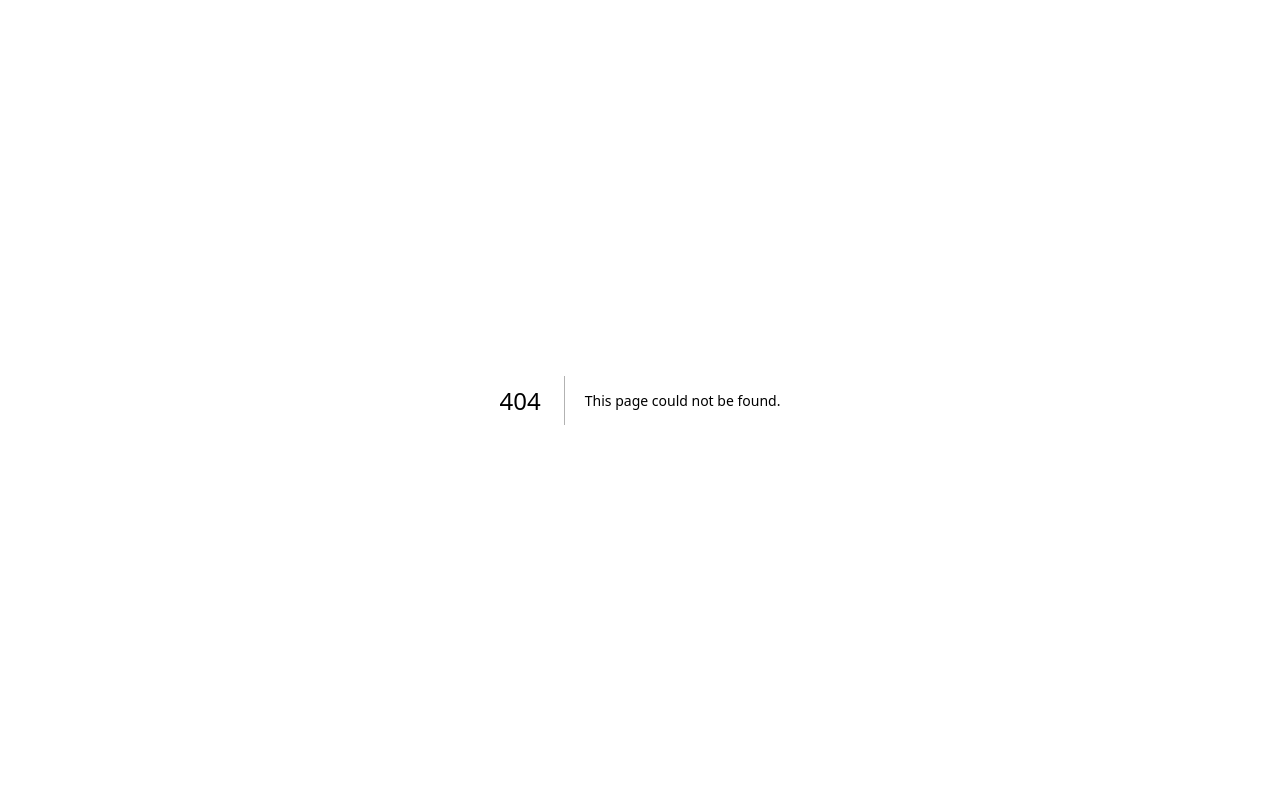
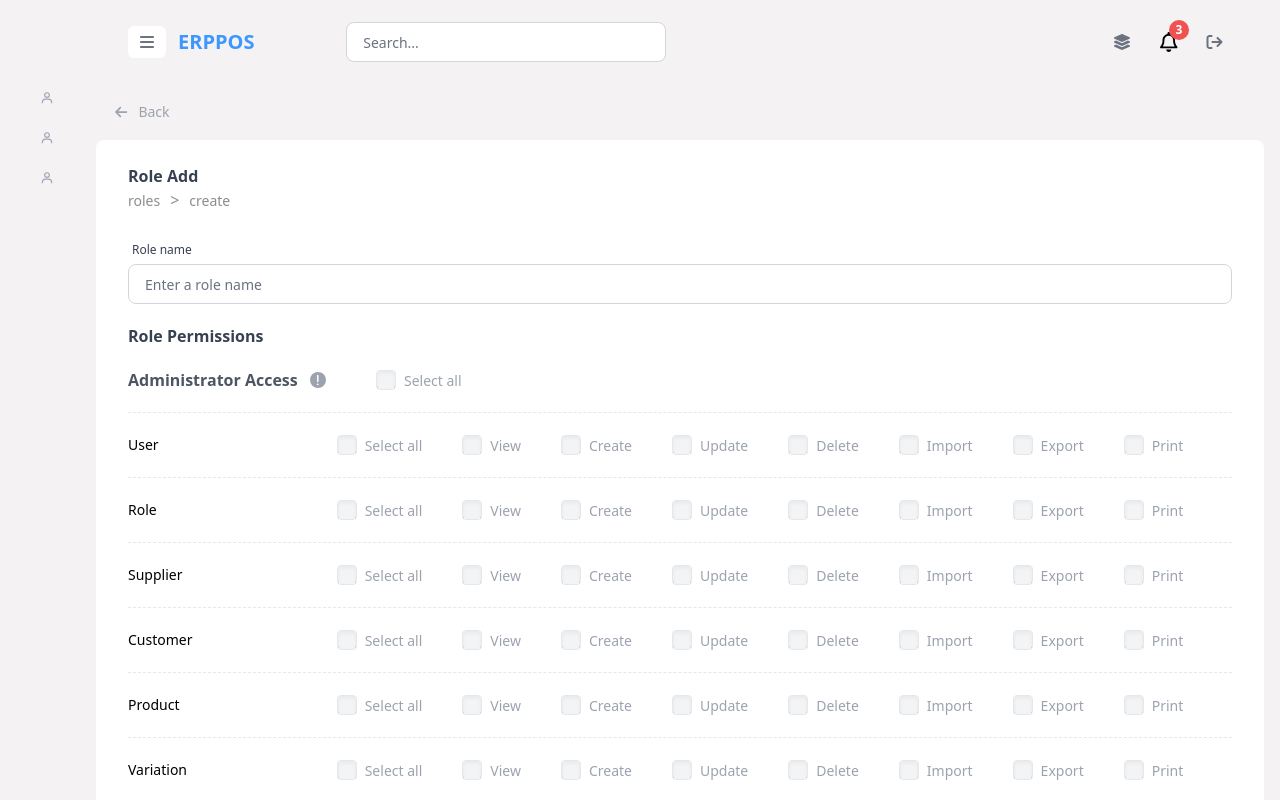
Before and after one commit to picoinno/erppos_react, a Next.js app: page /roles/create in a window 1280 px wide. Before the commit this address had no page. Shown: the top 800 px of the page. Built offline with nearby package versions, Linux system fonts and the light colour scheme.

Commit message:
fix: create role page

```diff
--- a/src/components/form/input/Checkbox.js
+++ b/src/components/form/input/Checkbox.js
@@ -11,7 +11,9 @@ const Checkbox = ({ name, value, id, labelText, required }) => {
 	return (
 		<React.Fragment>
 			<div className="flex items-center">
-				<div className="w-5 h-5 relative overflow-hidden border rounded cursor-pointer">
+				<div
+					className={` w-5 h-5 relative overflow-hidden border rounded cursor-pointer`}
+				>
 					<input
 						type="checkbox"
 						className="w-full h-full appearance-none cursor-pointer focus:outline-none"
@@ -25,7 +27,7 @@ const Checkbox = ({ name, value, id, labelText, required }) => {
 						className={`pointer-events-none w-full h-full absolute top-0 left-0 flex items-center justify-center text-xs text-white shadow-inner ${
 							checked
 								? "bg-[#3e97ff] border-[#3e97ff]"
-								: "bg-gray-200 border-gray-400"
+								: "bg-gray-100 border-gray-300"
 						}`}
 					>
 						{checked ? <FontAwesomeIcon icon={faCheck} /> : null}
--- /dev/null
+++ b/src/pages/roles/create/index.js
@@ -0,0 +1,134 @@
+import Breadcrumbs from "@/components/Breadcrumbs";
+import Layout from "@/components/Layout";
+import Button from "@/components/form/button/Button";
+import Checkbox from "@/components/form/input/Checkbox";
+import Input from "@/components/form/input/Input";
+import { faArrowLeft, faExclamation } from "@fortawesome/free-solid-svg-icons";
+import { FontAwesomeIcon } from "@fortawesome/react-fontawesome";
+import React from "react";
+
+const roleRequire = [
+	"User",
+	"Role",
+	"Supplier",
+	"Customer",
+	"Product",
+	"Variation",
+	"Selling Price Groups",
+	"Unit",
+	"Uom",
+	"Category",
+	"Brand",
+	"Warranty",
+	"Manufacture",
+	"Generic",
+	"Pos",
+	"Purchase",
+	"Sell",
+	"Stock Transfer",
+	"Stock Adjustment",
+	"Opening Stock",
+	"Cash & Payment",
+	"Expense",
+	"Module",
+	"Exchange Rate",
+	"Reservation",
+	"Restaurant",
+	"Room Management",
+	"Stockin",
+	"Stockout",
+];
+const CreateRole = () => {
+	return (
+		<Layout>
+			<div className="w-full h-full">
+				<div className="my-2">
+					<Button
+						leftIcon={faArrowLeft}
+						className="bg-transparent text-gray-400 hover:bg-gray-200"
+					>
+						Back
+					</Button>
+				</div>
+				<div className="bg-white rounded-lg px-8">
+					<div className="pt-6">
+						<h1 className="font-semibold text-md text-gray-700">Role Add</h1>
+						<div>
+							<Breadcrumbs />
+						</div>
+					</div>
+					<div className="w-full mt-5">
+						<Input labelText="Role name" placeholder="Enter a role name" />
+					</div>
+					<div className="mt-5">
+						<h1 className="text-md font-semibold text-gray-700">
+							Role Permissions
+						</h1>
+						<div className="mt-5 pb-5 flex gap-10">
+							<div className="flex items-center gap-3 w-[13rem]">
+								<h1 className="text-md font-semibold text-gray-600">
+									Administrator Access
+								</h1>
+								<div className="w-4 h-4 flex items-center justify-center bg-gray-400 rounded-full">
+									<FontAwesomeIcon
+										icon={faExclamation}
+										size="xs"
+										className="text-white"
+									/>
+								</div>
+							</div>
+							<div>
+								<Checkbox labelText="Select all" />
+							</div>
+						</div>
+						{roleRequire &&
+							roleRequire.map((name, index) => (
+								<div
+									className="py-5 border-t border-dashed flex items-center gap-10"
+									key={index}
+								>
+									<h1 className="text-sm text-left w-[13rem]">{name}</h1>
+									<div className="w-full flex items-center gap-10">
+										<div>
+											<Checkbox labelText="Select all" />
+										</div>
+										<div>
+											<Checkbox labelText="View" />
+										</div>
+										<div>
+											<Checkbox labelText="Create" />
+										</div>
+										<div>
+											<Checkbox labelText="Update" />
+										</div>
+										<div>
+											<Checkbox labelText="Delete" />
+										</div>
+										<div>
+											<Checkbox labelText="Import" />
+										</div>
+										<div className={`${name === "Module" ? "hidden" : ""}`}>
+											<Checkbox labelText="Export" />
+										</div>
+										<div className={`${name === "Module" ? "hidden" : ""}`}>
+											<Checkbox labelText="Print" />
+										</div>
+										{name === "Cash & Payment" && (
+											<div>
+												<Checkbox labelText="Transfer" />
+											</div>
+										)}
+									</div>
+								</div>
+							))}
+					</div>
+					<div className="flex items-center justify-center mt-10 pb-5">
+						<Button className="text-white">Create Role</Button>
+					</div>
+				</div>
+			</div>
+		</Layout>
+	);
+};
+
+export default CreateRole;
```
